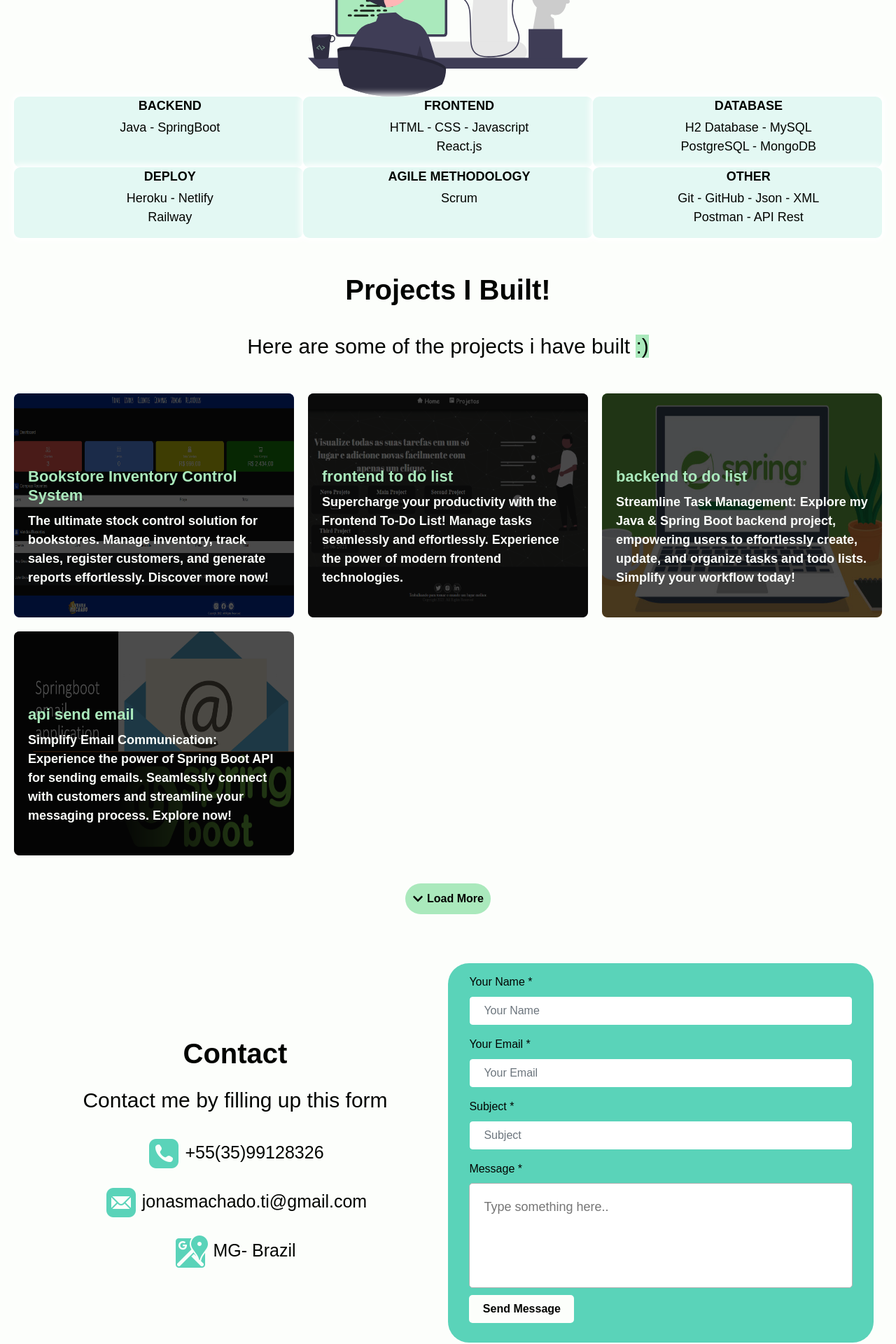
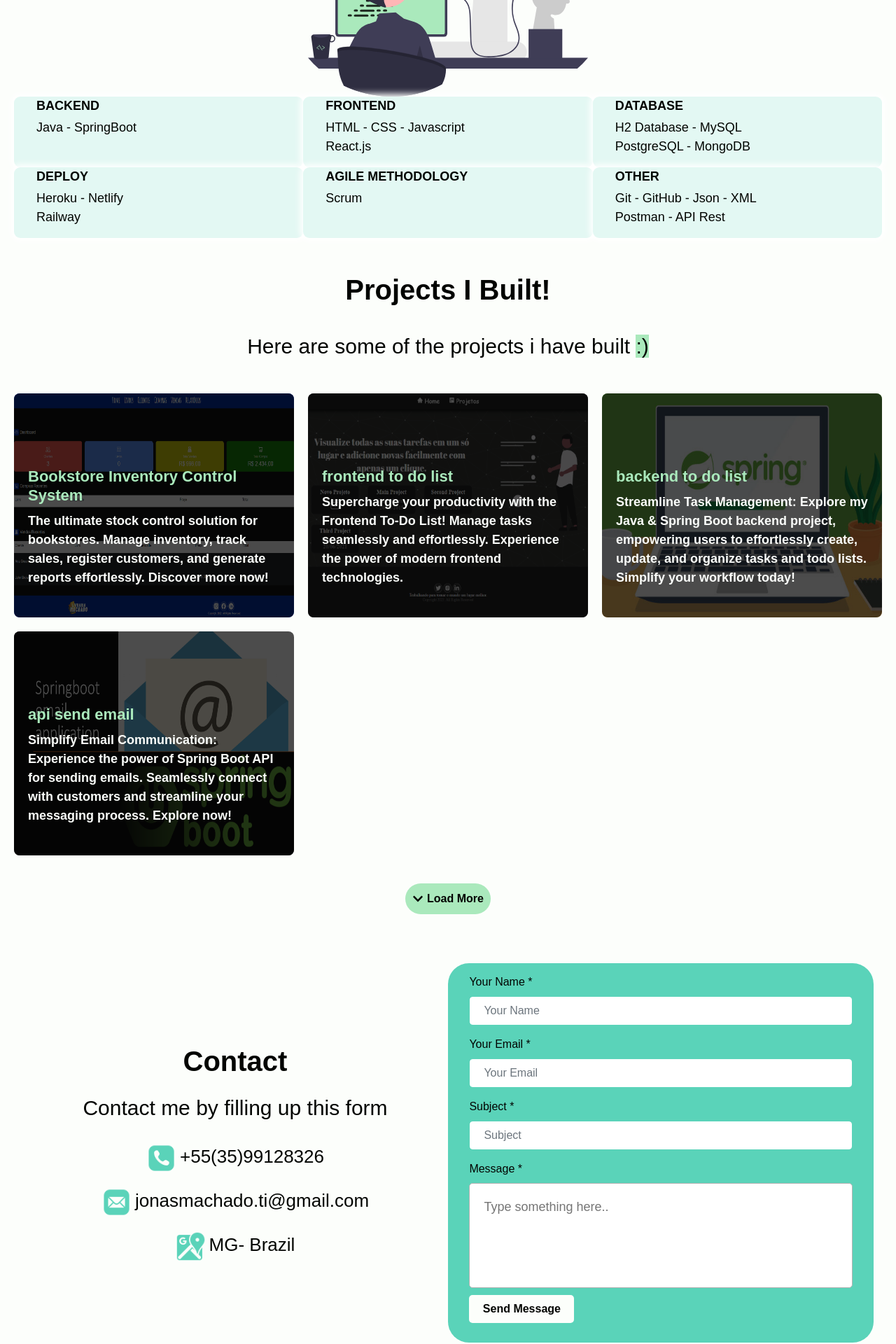
Before and after one commit to jonasmachados/portfolio, a React (Create React App) app: page / in a window 1280 px wide. Shown: the part 1660-3580 px from the top of the page at 70% size. Built offline with nearby package versions, Linux system fonts and the light colour scheme; no server answers; a web font is replaced by a local one.

Commit message:
Updated position of ToastContainer

```diff
--- a/src/components/Contact/Contact.css
+++ b/src/components/Contact/Contact.css
@@ -29,18 +29,15 @@
   flex-direction: column;
   text-align: center;
   gap: 20px;
-}
-
-.contact-links a {
-  text-decoration: none;
+  font-size: 26px;
   color: var(--text-main);
   opacity: 0;
   height: 0;
 }
 
 .div-contact img {
-  height: auto;
-  width: auto;
+  max-height: 48px;
+  max-width: 48px;
   padding-right: 5px;
 }
 
@@ -51,7 +48,7 @@
   flex-direction: column;
   justify-content: center;
   background-color: var(--third-color);
-  margin-top:0;
+  margin-top: 0;
   border-radius: 30px;
   padding-left: 5%;
   padding-right: 5%;
@@ -126,14 +123,13 @@
 @media (min-width: 992px) {
   .container-contact {
     grid-template-columns: repeat(2, 1fr);
-
   }
 
   .div-form form {
     border-radius: 30px;
     margin-top: 0px;
   }
-  .contact-links a {
+  .contact-links{
     opacity: 1;
     height: auto;
   }
--- a/src/components/Contact/Contact.js
+++ b/src/components/Contact/Contact.js
@@ -1,4 +1,3 @@
-/* eslint-disable */
 import React, { useState, useRef } from "react";
 import request from "../Utils/request";
 import "./Contact.css";
@@ -15,7 +14,7 @@ const containerVariants = {
   },
   visible: {
     opacity: 1,
-      transition: { delay: 0.2}
+    transition: { delay: 0.2 }
   },
   exit: {
     x: "-100vh",
@@ -56,8 +55,6 @@ const Contact = () => {
           theme: "light",
         });
 
-        //window.location.reload(false);
-
         refName.current.value = '';
         refEmail.current.value = '';
         refSubject.current.value = '';
@@ -65,8 +62,7 @@ const Contact = () => {
       })
       .catch((error) => {
         console.log(JSON.stringify(error));
-
-        toast.error('Error: Message was not sent!!!', {
+        toast.error('Message was not sent!!!', {
           position: "top-right",
           autoClose: 9000,
           hideProgressBar: false,
@@ -109,18 +105,18 @@ const Contact = () => {
         <h1>Contact</h1>
         <p>Contact me by filling up this form</p>
         <div className="contact-links">
-              <a href="#">
+          <div>
             <img src={iconPhone} alt="Phone" />
             +55(35)99128326
-              </a>
-              <a href="#">
+          </div>
+          <div>
             <img src={iconMail} alt="Email" />
             jonasmachado.ti@gmail.com
-              </a>
-              <a href="#">
+          </div>
+          <div>
             <img src={iconLocal} alt="Local" />
             MG- Brazil
-              </a>
+          </div>
         </div>
       </div>
 
@@ -183,11 +179,13 @@ const Contact = () => {
           <button className="buttons" onClick={(e) => save(e)}>
             Send Message{" "}
           </button>
-            <ToastContainer />
+          <div>
+            <ToastContainer style={{ marginTop: '70px' }} />
+          </div>
         </form>
-        </div>
+      </div >
 
-    </motion.div>
+    </motion.div >
   );
 };
 
--- a/src/components/Skills/Skills.css
+++ b/src/components/Skills/Skills.css
@@ -9,8 +9,7 @@
 
 .list ul li {
   display: flex;
-  justify-content: center;
-  font-size: 18px;
+  font-size: 16px;
   color: var(--text-main);
   list-style-type: none;
   padding: 0;
@@ -28,6 +27,12 @@
   border-radius: 9px;
 }
 
+@media (min-width: 768px) {
+  .list ul li {
+    font-size: 18px;
+  }
+}
+
 @media (min-width: 992px) {
   .box-skills {
     grid-template-columns: repeat(3, 1fr);
```
Lines whose indentation alone changed are shown as unchanged.
